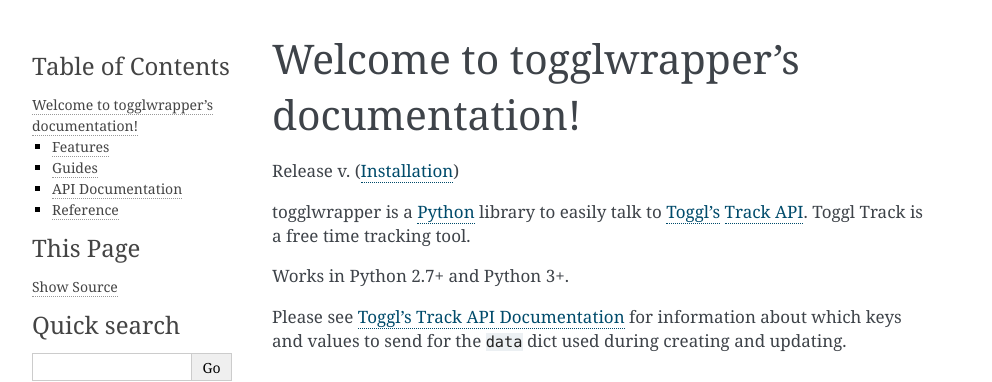
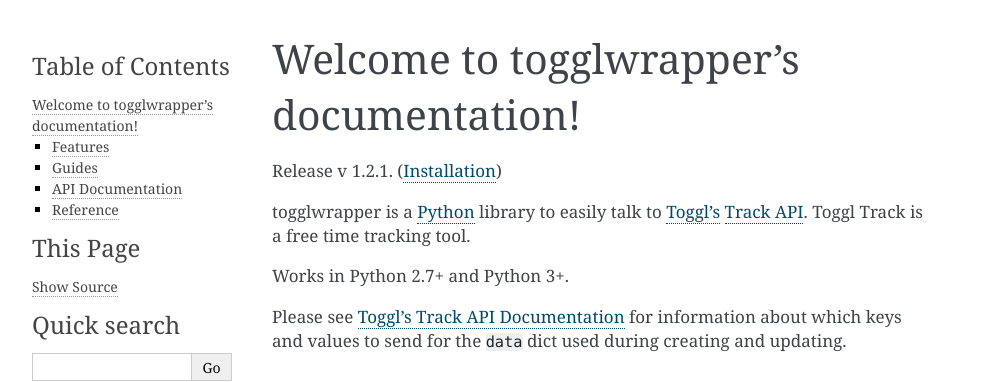
Before and after one commit to aarose/togglwrapper, a Sphinx documentation site: the page built from docs/source/index.rst, in a window 1280 px wide. Shown: the top 382 px of the page, without its empty margins (148-1140 px from the left). Built offline with Sphinx 7.4.7, drawn with Linux system fonts in a browser that asks for light colours.

Commit message:
Fixed version not displaying on main docs page

```diff
--- a/docs/source/conf.py
+++ b/docs/source/conf.py
@@ -21,7 +21,9 @@
 copyright = '2021, aarose'
 author = 'aarose'
 
-# The full version, including alpha/beta/rc tags
+# The major project version. e.g. 2.6
+version = '1.2.1'
+# The full version, including alpha/beta/rc tags. e.g. 2.6.0rc1
 release = '1.2.1'
 
 
--- a/docs/source/index.rst
+++ b/docs/source/index.rst
@@ -6,7 +6,7 @@
 Welcome to togglwrapper's documentation!
 ========================================
 
-Release v\ |version|. (:ref:`Installation <install>`)
+Release v |version|. (:ref:`Installation <install>`)
 
 togglwrapper is a `Python <https://www.python.org/>`_ library to easily talk to `Toggl's <https://www.toggl.com>`_ `Track API <https://github.com/toggl/toggl_api_docs>`_. Toggl Track is a free time tracking tool.
 
```
